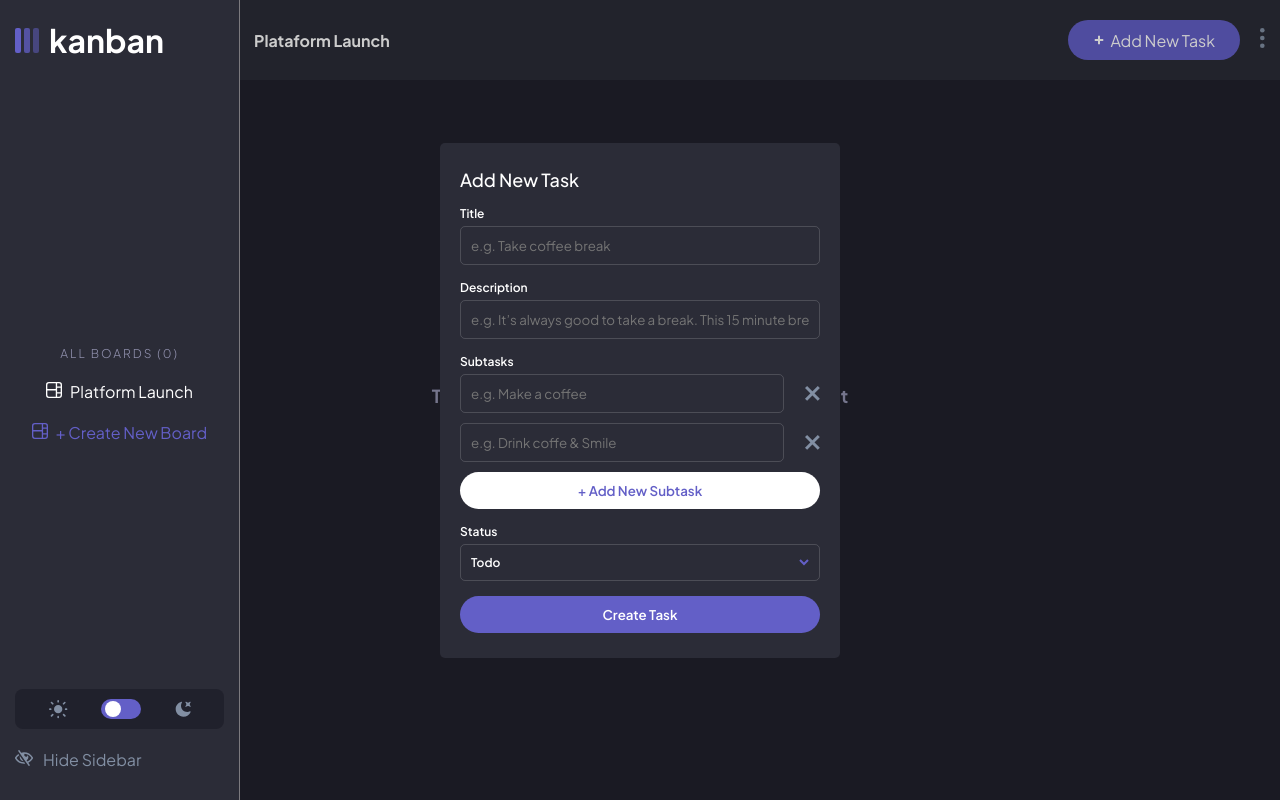
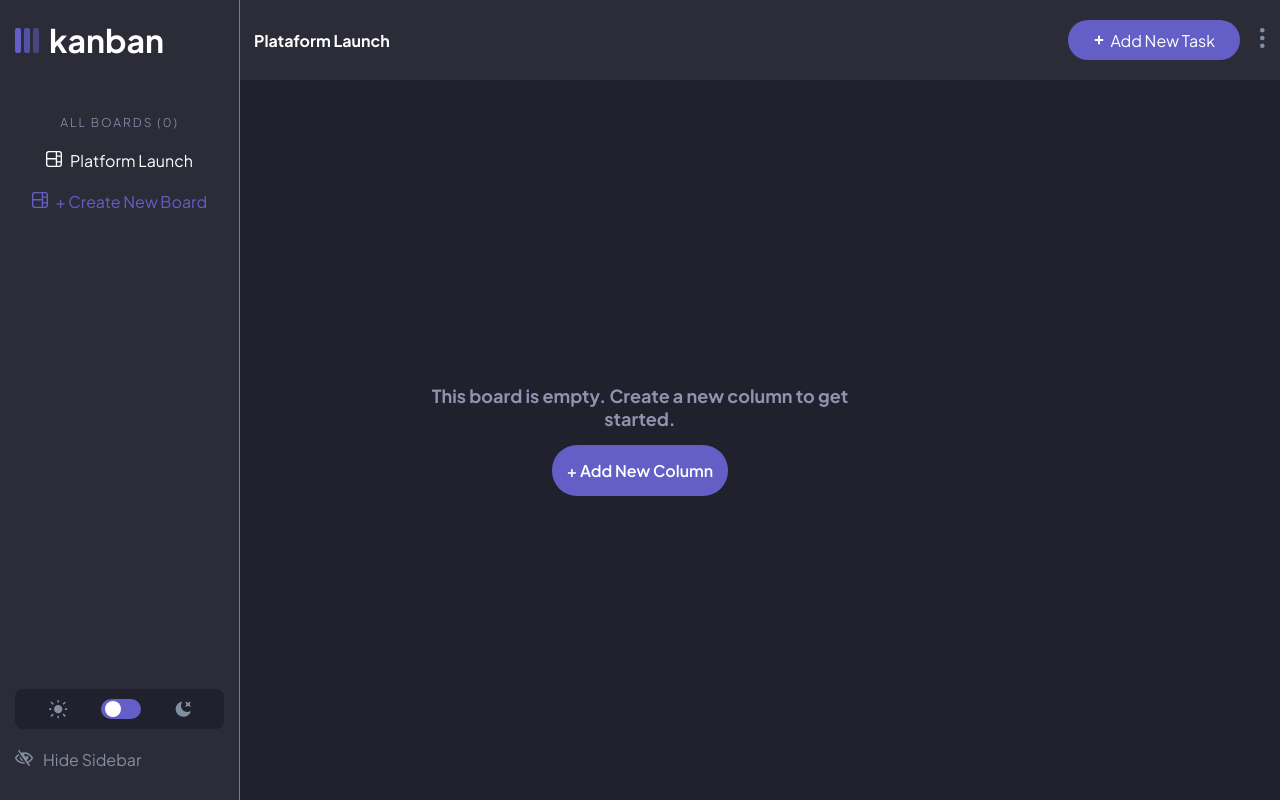
Before and after one commit to L3andr0o/tasks-manager, a React (Create React App) app: page / in a window 1280 px wide. Built offline with nearby package versions, Linux system fonts and the light colour scheme.

Commit message:
minor bug fixed

```diff
--- a/src/App.tsx
+++ b/src/App.tsx
@@ -1,15 +1,19 @@
 import React from 'react';
 import { BrowserRouter, Routes, Route } from 'react-router-dom';
+import ModalsProvider from './context/modalsContext';
 import Home from './pages/home';
+
 
 function App() {
 
   return (
-    <BrowserRouter>
+    <ModalsProvider>
+      <BrowserRouter>
       <Routes>
         <Route path='/' element={<Home />} />
       </Routes>
     </BrowserRouter>
+    </ModalsProvider>
   );
 }
 
--- a/src/components/addNewTaskModal.tsx
+++ b/src/components/addNewTaskModal.tsx
@@ -1,13 +1,17 @@
 import { useState } from "react"
 import styled from "styled-components"
+import { useModals } from "../context/modalsContext";
 
 export default function AddNewTaskModal(){
+
+    const {setAddNewTaskModal} = useModals();
+
 
     const [selectState, setSelectState] = useState<string | null>(null);
     const selectHandler =  ()=> (selectState === 'active') ? setSelectState('hidden') : setSelectState('active');
 
     return(
-        <Wrapper>
+        <Wrapper >
             <div className="modal">
                 <h1>Add New Task</h1>
                 <form>
@@ -42,6 +46,7 @@ export default function AddNewTaskModal(){
                     <button className="tasks-btn">Create Task</button>
                 </form>
             </div>
+            <div className="bg" onClick={()=> setAddNewTaskModal(false)}></div>
         </Wrapper>
     )
 }
@@ -57,6 +62,13 @@ const Wrapper = styled.div`
     align-items: center;
     justify-content: center;
     flex-direction: column;
+    .bg{
+        width: 100%;
+        height: 100%;
+        position: absolute;
+        left: 0;
+        top: 0;
+    }
     .modal{
         width: 90%;
         background-color: #2b2c37;
--- a/src/components/editBoardModal.tsx
+++ b/src/components/editBoardModal.tsx
@@ -1,6 +1,10 @@
 import styled from "styled-components"
+import { useModals } from "../context/modalsContext"
 
-export default function EditBoardModal(){
+export default function EditBoardModal(props : any){
+
+    const {setEditBoardModal} = useModals();
+
     return(
         <Wrapper>
             <div className="modal">
@@ -22,12 +26,13 @@ export default function EditBoardModal(){
                         <svg width="15" height="15" xmlns="http://www.w3.org/2000/svg"><g fill="#828FA3" fillRule="evenodd"><path d="m12.728 0 2.122 2.122L2.122 14.85 0 12.728z"/><path d="M0 2.122 2.122 0 14.85 12.728l-2.122 2.122z"/></g></svg>
                     </div>
                     <div className="buttons">
-                        <button className="add-new-column">+ Add New Column</button>
+                        <button className="add-new-column" onClick={(e)=> props.fun(e,'gola')}>+ Add New Column</button>
                         <button className="save-changes">Save Changes</button>
                     </div>
                 </form>
 
             </div>
+            <div className="bg" onClick={()=> setEditBoardModal(false)}></div>
         </Wrapper>
     )
 }
@@ -44,6 +49,13 @@ const Wrapper = styled.div`
     align-items: center;
     justify-content: center;
     flex-direction: column;
+    .bg{
+        width: 100%;
+        height: 100%;
+        position: absolute;
+        left: 0;
+        top: 0;
+    }
     .modal{
         width: 90%;
         background-color: #2b2c37;
--- a/src/components/navbar.tsx
+++ b/src/components/navbar.tsx
@@ -1,11 +1,14 @@
 import React, { useState } from 'react';
 import styled from 'styled-components';
+import { useModals } from '../context/modalsContext';
 
 export default function NavBar(){
 
+    const {setAddNewTaskModal} = useModals();
     const [burgerMenuState, setBurgerMenuState] = useState<null | string>(null);
+    const burgerMenuHandler = () => (burgerMenuState !== 'visible') ? setBurgerMenuState('visible') : setBurgerMenuState('hidden');
 
-    const burgerMenuHandler = () => (burgerMenuState !== 'visible') ? setBurgerMenuState('visible') : setBurgerMenuState('hidden');
+
 
     return(
         <Wrapper>
@@ -23,7 +26,7 @@ export default function NavBar(){
             </div>
 
             <div className='right'>
-                <div className='add-btn'>
+                <div className='add-btn' onClick={()=> setAddNewTaskModal(true)}>
                     <svg width='12' height='12' xmlns='http://www.w3.org/2000/svg'><path fill='#FFF' d='M7.368 12V7.344H12V4.632H7.368V0H4.656v4.632H0v2.712h4.656V12z'/></svg>
                     <span>Add New Task</span>
                 </div>
@@ -258,6 +261,9 @@ const Wrapper = styled.div`
         border-radius: 5px;
         padding: 15px 20px;
         z-index: 200;
+        .content{
+            height: fit-content;
+        }
         @media (min-width: 768px) {
             top: 0;
             left: 0;
@@ -309,6 +315,7 @@ const Wrapper = styled.div`
                 }
             }
         }
+
         h3{
             font-size: 12px;
             letter-spacing: 2px;
--- /dev/null
+++ b/src/context/modalsContext.tsx
@@ -0,0 +1,27 @@
+import { createContext, useContext, useState } from 'react';
+
+
+export const modalsContext = createContext<any>(true);
+export const useModals = () =>{
+    const context = useContext(modalsContext);
+    return context
+}
+
+export default function ModalsProvider({children} : any){
+
+    const [editBoardModal, setEditBoardModal] = useState<boolean>(false);
+    const [addNewTaskModal, setAddNewTaskModal] = useState<boolean>(false)
+
+    return(
+        <modalsContext.Provider
+        value={{
+            editBoardModal,
+            addNewTaskModal,
+            setEditBoardModal,
+            setAddNewTaskModal
+            }}>
+            {children}
+        </modalsContext.Provider>
+    )
+
+}
--- a/src/pages/home.tsx
+++ b/src/pages/home.tsx
@@ -4,25 +4,36 @@ import { GlobalStyles } from '../assets/globalStyles/globalStyles';
 import AddNewTaskModal from '../components/addNewTaskModal';
 import EditBoardModal from '../components/editBoardModal';
 import NavBar from '../components/navbar';
+import { useModals } from '../context/modalsContext';
 
 export default function Home(){
 
-    const [editBoardModal, setEditBoardModal] = useState<boolean>(false);
-    const [addNewTaskModal, setAddNewTaskModal] = useState<boolean>(true)
+    const {editBoardModal, addNewTaskModal, setEditBoardModal} = useModals()
+    const [columns, setColumns] = useState<any>([]);
 
+    const addColumn = (e:any,name : string) =>{
+        e.preventDefault()
+        columns.push(name)
+        console.log(columns)
+    }
 
     return(
         <Wrapper>
             <GlobalStyles />
             <NavBar />
-                <div className="content">
-                    <div className="empty">
-                        <h1>This board is empty. Create a new column to get started.</h1>
-                        <button onClick={()=> setEditBoardModal(true)}>+ Add New Column</button>
+                {
+                    (columns < 1) ?
+                    <div className="content">
+                        <div className="empty">
+                            <h1>This board is empty. Create a new column to get started.</h1>
+                            <button onClick={()=> setEditBoardModal(true)}>+ Add New Column</button>
+                        </div>
                     </div>
-                </div>
+                    :
+                    <div>holaa</div>
+                }
                 {
-                    (editBoardModal) && <EditBoardModal />
+                    (editBoardModal) && <EditBoardModal fun={addColumn}/>
                 }
                 {
                     (addNewTaskModal) && <AddNewTaskModal />
```
